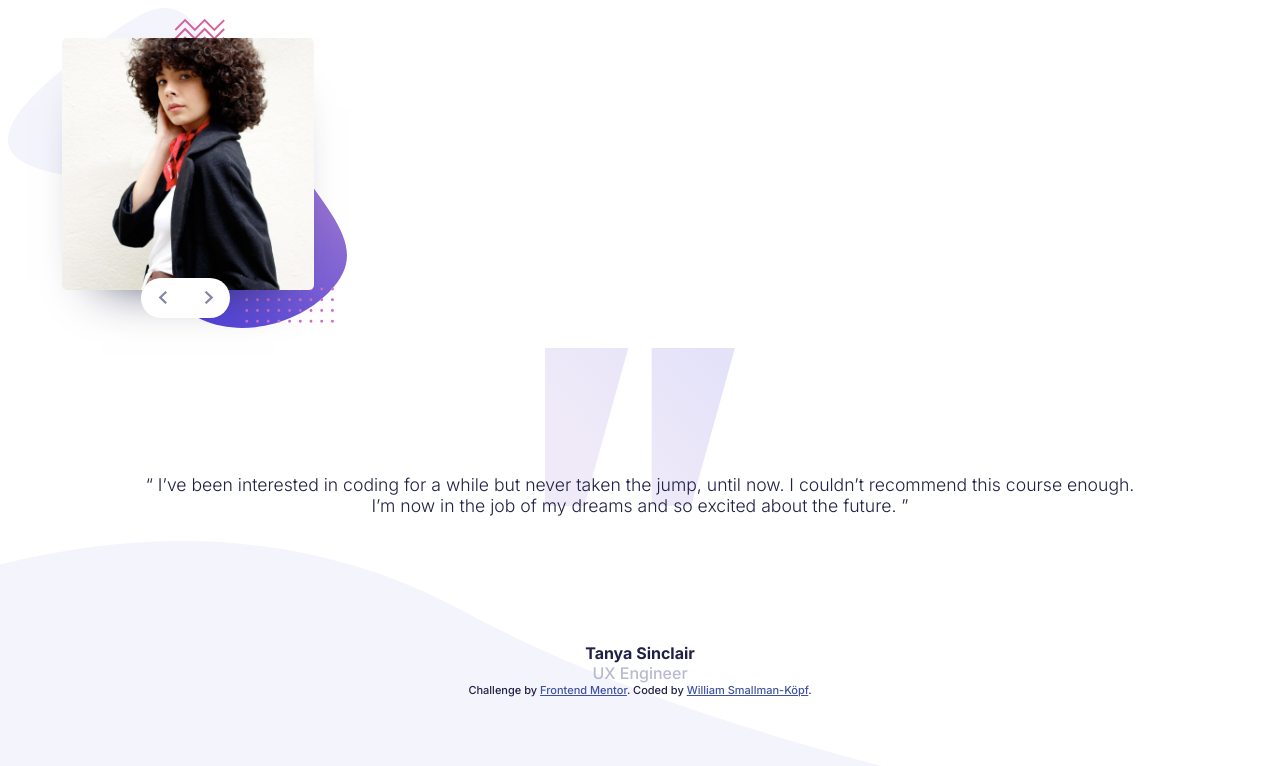
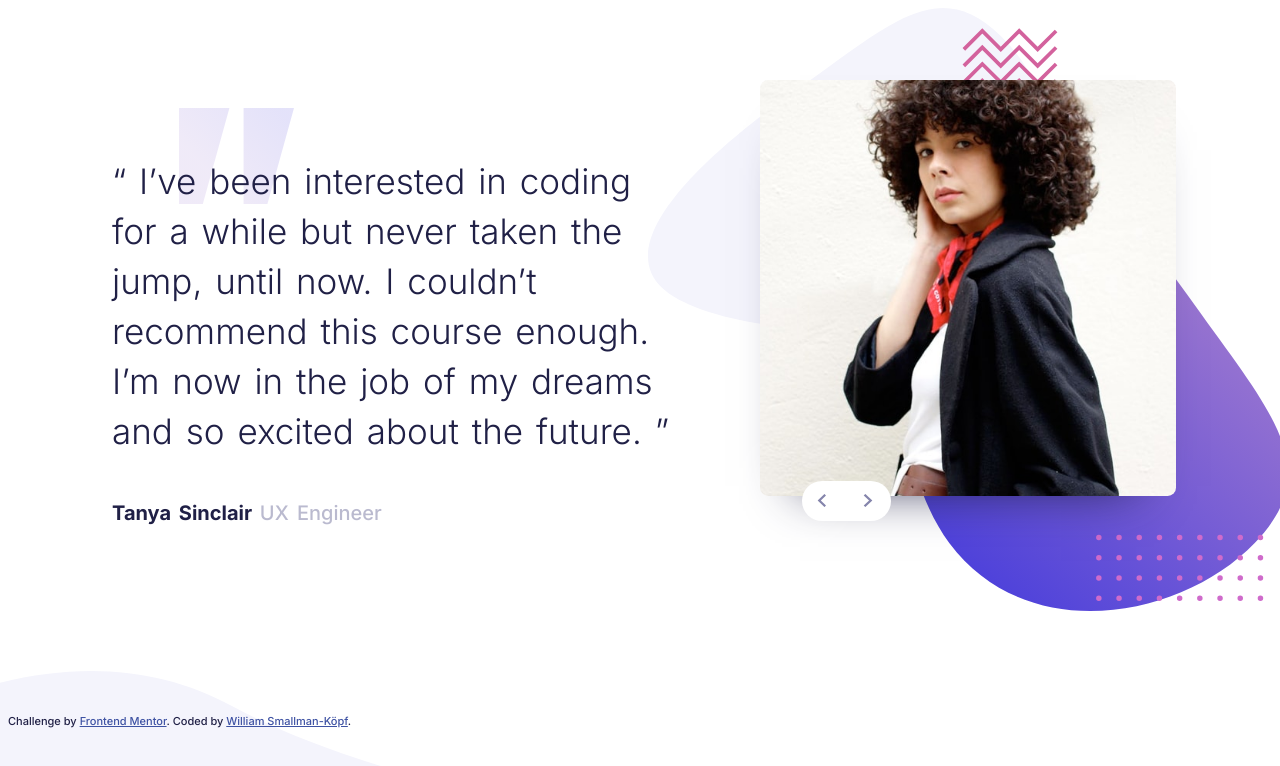
Before and after one commit to WiSmKo/testimonialsSliderChallenge-FEM-, a plain HTML site: page index.html in a window 1280 px wide. Drawn offline with Linux system fonts and the light colour scheme.

Commit message:
Add files via upload

```diff
--- a/index.html
+++ b/index.html
@@ -8,33 +8,29 @@
 
   <title>Frontend Mentor | Coding Bootcamp Testimonials Slider</title>
 
-  <!-- Feel free to remove these styles or customise in your own stylesheet 👍 -->
-  <style>
-    .attribution { font-size: 11px; text-align: center; }
-    .attribution a { color: hsl(228, 45%, 44%); }
-  </style>
   <link href="https://fonts.googleapis.com/css2?family=Inter:wght@300;500;700&display=swap" rel="stylesheet">
   <link rel="stylesheet" type="text/css" href="style.css">
 </head>
 <body>
 
-<section id="tanya">
+<!-- <section id="main"> -->
 
 <div class="photocontainer">
   <div class="photo">
-    <img class="shadow" src="images/image-tanya.jpg">
+    <img class="profile shadow" src="images/image-tanya.jpg" alt="Tanya">
+    <img class ="profile shadow hidden"  src="images/image-john.jpg" alt="John">
+    <div id="nav">
+      <div class="prev">
+        <img src="images/icon-prev.svg" alt="previous">
+      </div>
+
+      <div class="next">
+        <img src="images/icon-next.svg" alt="next">
+      </div>
+
+    </div>
   </div>
 
-  <div class="nav">
-    <div class="prev">
-      <img src="images/icon-prev.svg">
-    </div>
-
-    <div class="next">
-      <img src="images/icon-next.svg">
-    </div>
-
-  </div>
 </div>
 
 <div class="quotecontainer">
@@ -53,28 +49,7 @@
   </div>
 </div>
 
-</section>
-
-<section id="john" class="hidden">
-
-<div class="photocontainer">
-  <div class="photo">
-    <img class = "shadow" src="images/image-john.jpg">
-  </div>
-
-  <div class="nav">
-    <div class="prev">
-      <img src="images/icon-prev.svg">
-    </div>
-
-    <div class="next">
-      <img src="images/icon-next.svg">
-    </div>
-  </div>
-
-</div>
-
-<div class="quotecontainer">
+<div class="quotecontainer hidden">
   <div class="testimonial">
     “ If you want to lay the best foundation possible I’d recommend taking this course.
     The depth the instructors go into is incredible. I now feel so confident about
@@ -90,11 +65,11 @@
   </div>
 </div>
 
-</section>
+<!-- </section> -->
 
   <div class="attribution">
     Challenge by <a href="https://www.frontendmentor.io?ref=challenge" target="_blank">Frontend Mentor</a>.
-    Coded by <a href="#">William Smallman-Köpf</a>.
+    Coded by <a href="https://github.com/WiSmKo">William Smallman-Köpf</a>.
   </div>
   <script type="text/javascript" src="script.js"></script>
 </body>
--- a/script.js
+++ b/script.js
@@ -1,17 +1,16 @@
-const john = document.getElementById("john");
-const tanya = document.getElementById("tanya");
-const nav = document.querySelectorAll(".nav");
+const photo = [].slice.call(document.querySelectorAll(".profile"));
+const testimonial = [].slice.call(document.querySelectorAll(".quotecontainer"));
+const nav = document.getElementById("nav");
 
-//adds and removes the hidden class to show the one not currently displayed
+//function that loops through each photo item and toggles the hidden class
+
 function change(){
-    tanya.classList.toggle("hidden");
-    john.classList.toggle("hidden");
+    for (i=0; i < photo.length; i++){
+        console.log(photo)
+        photo[i].classList.toggle("hidden");
+        testimonial[i].classList.toggle("hidden");
+    }
 }
 
-//To tie buttons position relative to the images they had to be child elements of the images
-//so each image has it's own set of buttons, nav here represents a node list of all the buttons
-//here we loop through each set of navigation buttons and apply a click event listener
-nav.forEach(
-    function(){
-        this.addEventListener("click", change)
-    });
+//calls the change function when the nav is clicked
+nav.addEventListener("click", change);
--- a/style.css
+++ b/style.css
@@ -1,5 +1,16 @@
 html, body{
     height: 100%;
+}
+
+.attribution {
+    font-size: 11px;
+    text-align: center;
+    position: absolute;
+    bottom: 0;
+}
+
+.attribution a {
+    color: hsl(228, 45%, 44%);
 }
 
 body {
@@ -10,23 +21,30 @@ body {
     background-repeat: no-repeat;
     background-position: 0 100%;
     background-size: 80%;
+    height: 90%;
+    width: 100%;
+    position: relative;
 }
 
 .photocontainer{
     background-image: url("images/pattern-bg.svg");
     background-size: contain;
     background-repeat: no-repeat;
-    position: relative;
-    height: 320px;
-    width: 360px;
+    position: absolute;
+    height: 50%;
+    width: 100%;
 }
 
 .photo{
     position: absolute;
-    top: 30px;
+    top: 10%;
+    left: 17.5%;
+    width: 65%;
 }
+
 .photo img{
-    width: 70%;
+    max-width: 100%;
+    max-height: 100%;
     border-radius: 2%;
 }
 
@@ -38,13 +56,14 @@ body {
     display: inline-block;
 }
 
-.nav{
+#nav{
     position: absolute;
     background-color: white;
-    left: 37%;
-    bottom: 3%;
+    left: 30%;
+    bottom: -10%;
     border-radius: 20px;
     padding: 10px;
+    z-index: 1000;
 }
 
 .next{
@@ -62,7 +81,9 @@ body {
     background-repeat: no-repeat;
     background-position: 50% 0;
     background-size: 15%;
+    top: 50%;
     margin-top: 20px;
+    position: absolute;
 }
 
 .testimonial {
@@ -90,6 +111,52 @@ body {
     display: none;
 }
 
-@media (min-width:700px) {
+@media (min-width:670px) {
 
+    body{
+        background-size: 40%;
+        text-align: left;
+    }
+
+    .photocontainer{
+        height: 100%;
+        width: 50%;
+        left: 50%;
+    }
+
+    #nav{
+        left: 10%;
+        bottom: -5%;
+    }
+
+    .quotecontainer{
+        background-position: 20% 15%;
+        width: 50%;
+        height: 70%;
+        left: 40px;
+        top: 0%;
+        padding: 5%;
+        word-spacing: 3px;
+        font-size: 1.25em;
+    }
+
+    .testimonial {
+        font-size: 1.25em;
+        font-weight: 300;
+        padding: 10% 10% 5% 0;
+    }
+
+    .name, .job{
+        display: inline;
+    }
 }
+
+@media screen and (min-width:800px) and (min-height:600px) {
+    .testimonial {
+        font-size: 1.75em;
+    }
+
+    .quotecontainer{
+        line-height: 250%;
+    }
+}
```
